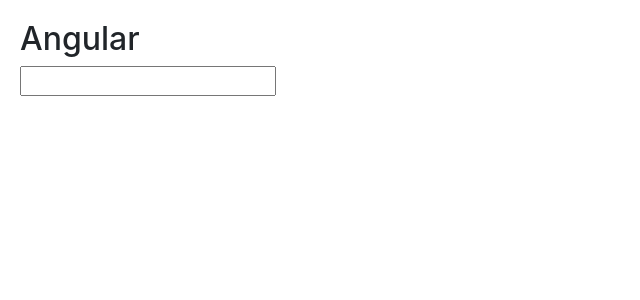
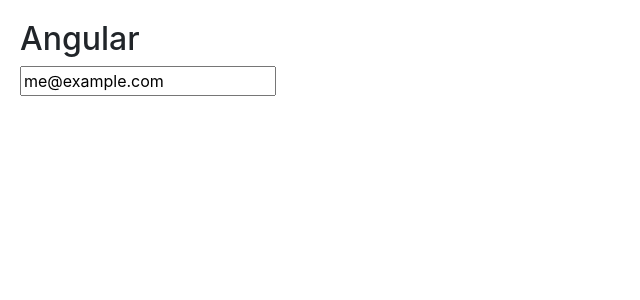
Before and after one commit to MoinSul1/tutorial, an Angular app: page / in a window 1280 px wide. Shown: the top 300 px of the page, without its empty margins (0-640 px from the left). Built offline with nearby package versions, Linux system fonts and the light colour scheme.

Commit message:
10.Two way binding
Printing and changing value from view to components

```diff
--- a/src/app/app.module.ts
+++ b/src/app/app.module.ts
@@ -1,7 +1,7 @@
 import { CoursesService } from './courses.service';
 import { BrowserModule } from '@angular/platform-browser';
 import { NgModule } from '@angular/core';
-
+import { FormsModule } from '@angular/forms';
 import { AppRoutingModule } from './app-routing.module';
 import { AppComponent } from './app.component';
 import { CoursesComponent } from './courses.component';
@@ -15,7 +15,8 @@
   ],
   imports: [
     BrowserModule,
-    AppRoutingModule
+    AppRoutingModule,
+    FormsModule
   ],
   providers: [CoursesService],
   bootstrap: [AppComponent]
--- a/src/app/courses.component.ts
+++ b/src/app/courses.component.ts
@@ -4,14 +4,15 @@
 @Component({
     selector: 'courses',
     template: `
-    <input #email (keyup.enter)="onKeyUp(email.value)"/>
+    <input [(ngModel)]="email" (keyup.enter)="onKeyUp()"/>
                         `
 })
 
 
 export class CoursesComponent{
-onKeyUp(email){
-    console.log(email);
+email="me@example.com";
+onKeyUp(){
+    console.log(this.email);
 }
 
 
```
